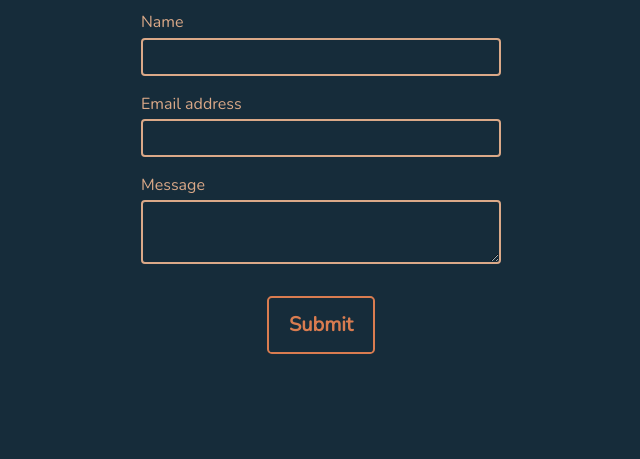
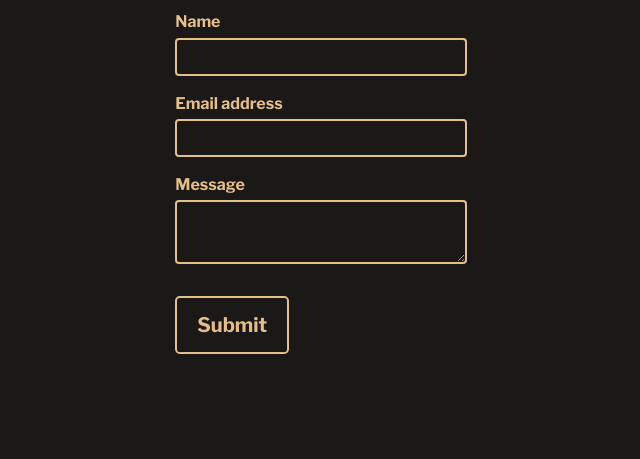
Before and after one commit to dansmithux/symboldesignstudio, a plain HTML site: page contact.html in a window 1280 px wide. Shown: the part 341-800 px from the top of the page, without its empty margins (319-959 px from the left). Drawn offline with nearby package versions, Linux system fonts and the light colour scheme.

Commit message:
font / color update

```diff
--- a/contact.html
+++ b/contact.html
@@ -7,7 +7,7 @@
 	<meta name="author" content="Dan Smith">
 	<title>Symbol Design Studio</title>
 	<link rel="stylesheet" type="text/css" href="https://stackpath.bootstrapcdn.com/bootstrap/4.5.0/css/bootstrap.min.css">
-	<link href="https://fonts.googleapis.com/css2?family=Nunito&family=Open+Sans&display=swap" rel="stylesheet">
+	<link href="https://fonts.googleapis.com/css2?family=Libre+Franklin:wght@700;900&display=swap" rel="stylesheet">
 	<link href="cover.css" rel="stylesheet">
 </head>
 
@@ -19,6 +19,7 @@
 		</header>
 
 		<main role="main" class="inner cover">
+			<div class="cover-heading-container text-left">
 				<h1 class="cover-heading cover-heading-contact">SYMBOL<br>DESIGN<br>STUDIO</h1>
 
 				<form id="my-form" action="https://formspree.io/mgenrywl" method="POST" class="form text-left">
@@ -40,11 +41,12 @@
 
 					<input type="text" name="_gotcha" style="display:none" />
 
-				<div class="pt-3 text-center">
+					<div class="pt-3">
 						<button id="my-form-button" class="btn btn-lg btn-secondary">Submit</button>
 						<p id="my-form-status"></p>
 					</div>
 				</form>
+			</div>
 		</main>
 
 		<footer class="mastfoot mt-auto">
--- a/cover.css
+++ b/cover.css
@@ -5,14 +5,14 @@
 html,
 body {
   height: 100%;
-  background-color: RGB(22, 44, 58);
-  color: RGB(219, 169, 136);
+  background-color: #1b1917;
+  color: #e6be8a;
 }
 
 body {
   display: -ms-flexbox;
   display: flex;
-  font-family: 'Nunito', sans-serif;
+  font-family: 'Libre Franklin', sans-serif;
 }
 
 .cover-container {
@@ -26,17 +26,16 @@ body {
 
 /* Custom default button */
 .btn-secondary {
-  color: RGB(217, 124, 80);
-  border: 2px solid RGB(217, 124, 80);
+  color: #e6be8a;
+  border: 2px solid #e6be8a;
   text-shadow: none; /* Prevent inheritance from `body` */
   background-color: transparent;
-  font-family: 'Nunito', sans-serif;
 }
 .btn-secondary:hover,
 .btn-secondary:focus {
-  color: RGB(219, 169, 136);
-  border: 2px solid RGB(219, 169, 136);
-  background-color: transparent;
+  color: #1b1917;
+  border: 2px solid #e6be8a;
+  background-color: #e6be8a;
 }
 
 label {
@@ -54,9 +53,14 @@ label {
   font-weight: 700;
 }
 
+.cover .cover-heading-container {
+  display: inline-block;
+  margin: 0 auto;
+}
+
 .cover .cover-heading {
-  font-family: 'Nunito', sans-serif;
   font-size: 4em;
+  font-weight: 900;
 }
 
 @media only screen and (min-width: 768px) {
@@ -84,11 +88,11 @@ textarea.form-control,
 input.form-control:focus
 textarea.form-control:focus {
   background-color: transparent !important;
-  color: RGB(219, 169, 136) !important;
-  border: 2px solid RGB(219, 169, 136);
+  color: rgb(219, 169, 136) !important;
+  border: 2px solid #e6be8a;
 }
 #my-form-status {
-  color: RGB(217, 124, 80);
+  color: rgb(217, 124, 80);
 }
 
 
@@ -96,5 +100,5 @@ textarea.form-control:focus {
  * Footer
  */
 .mastfoot {
-  /*color: RGB(217, 124, 80);*/
+  /*color: rgb(217, 124, 80);*/
 }
```
Also changed, not shown: index.html (+6 -5 lines), 1 other file. Lines whose indentation alone changed are shown as unchanged.
